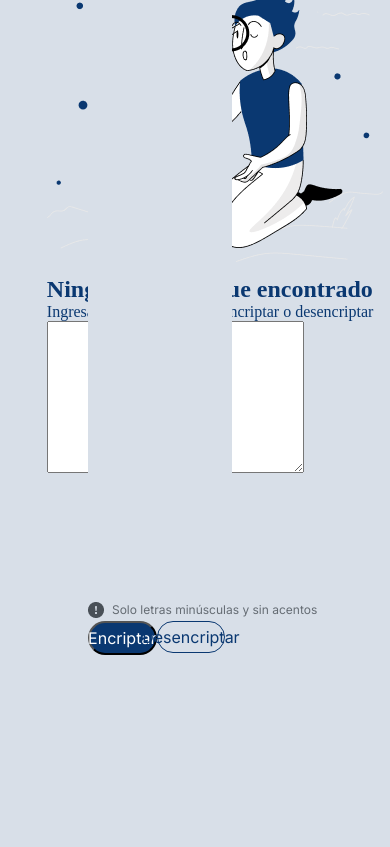
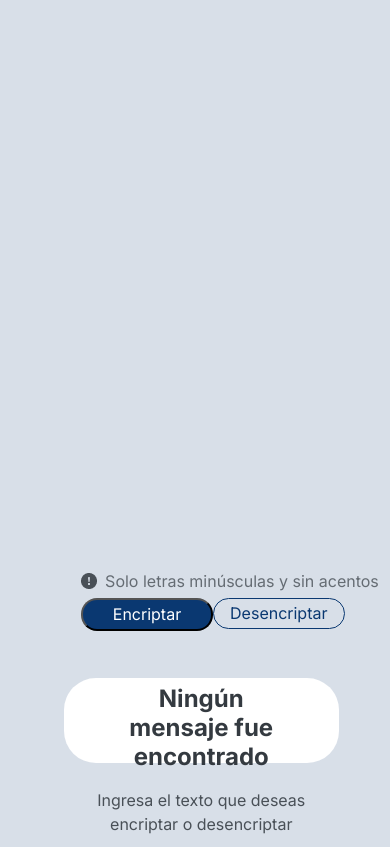
Before and after one commit to NorPaul/Challenge_Encriptador_Texto, a plain HTML site: page index.html in a window 390 px wide. Shown: the part 72-919 px from the top of the page. Before the commit the page ends 884 px from the top, so only its background shows below. Drawn offline with Linux system fonts and the light colour scheme.

Commit message:
Actualizacion responsive (solo tablet)

```diff
--- a/index.html
+++ b/index.html
@@ -42,8 +42,10 @@
 
             <div class="presentacion_Contenido_Salida">
                 <img class="presentacion_Contenido_Salida_Imagen" src="Assets/Muñeco.png" alt="Imagen de una persona buscando con una lupa">
+                <div class="mensaje_Encriptado" id="mensaje_Encriptado">
                     <h2 class="presentacion_Contenido_Salida_Titulo">Ningún mensaje fue encontrado</h2>
                     <p class="presentacion_Contenido_Salida_Texto">Ingresa el texto que deseas encriptar o desencriptar</p>
+                   <!--
                     <textarea
                     class="presentacion_Contenido_Salida_Texto"
                     name="mensaje"
@@ -51,6 +53,8 @@
                     cols="30"
                     rows="10">
                     </textarea>
+                    -->
+                </div>
             </div>
         </section>
     </main>
--- a/styles/styles.css
+++ b/styles/styles.css
@@ -152,16 +152,123 @@ body{
     padding: 1.8%;
 }
 
-@media (max-width: 1200px){
-    .header_Imagen{
-        width: 32px;
+.presentacion_Contenido_Salida{
+    display: flex;
+    justify-content: center;
+    position: absolute;
+    width: 30%;
+    height: 90%;
+    left: 60%;
+    top: 5%;
+    background: #FFFFFF;
+    box-shadow: 0px 24px 32px -8px rgba(0, 0, 0, 0, 0.08);
+    border-radius: 32px;
+}
+
+.presentacion_Contenido_Salida img{
+    position: absolute;
+    width: 80%;
+    height: 50%;
+    top: 15%;
+}
+
+.mensaje_Encriptado{
+    display: flex;
+    flex-direction: column;
+    align-items: center;
+    justify-content: center;
+    padding: 1%;
+    gap: 16px;
+    position: absolute;
+    width: 100%;
+    top: 65%;
+    text-align: center;
+}
+
+.mensaje_Encriptado h2{
+    width: 60%;
+    font-family: var(--fuente_Inter);
+    font-style: normal;
+    font-weight: 700;
+    font-size: 24px;
+    line-height: 120%;
+    text-align: center;
+    color: #343A40;
+}
+
+.mensaje_Encriptado p{
+    width: 80%;
+    font-family: var(--fuente_Inter);
+    font-style: normal;
+    font-weight: 400;
+    font-size: 16px;
+    line-height: 150%;
+    text-align: center;
+    color: #495057;
+}
+
+/*Responsive design*/
+@media (max-width: 57.5cm){
+    .presentacion_Contenido{
+        display: flex;
+        flex-direction: row;
     }
 
-}
+    .presentacion_Contenido_Entrada{
+        width: 100%;
+    }
 
-@media (max-width: 600px){
+    .presentacion_Contenido_Entrada_Texto{
+        width: 80%;
+        height: 60%;
+        left: 10%;
+        top: 5%;
+    }
 
-    .header_Imagen{
-        width: 32px;
+    .presentacion_Contenido_Entrada_Terminos{
+        width: 80%;
+        left: 10%;
+        top: 67%;
+    }
+
+    .presentacion_Contenido_Entrada_Terminos p{
+        font-size: 16px;
+    }
+
+    .presentacion_Contenido_Entrada_Botones{
+        width: 80%;
+        left: 10%;
+        top: 70%;
+    }
+
+    .boton_Encriptar,
+    .boton_Desencriptar{
+        width: 48%;
+        border-radius: 16px;
+    }
+
+    .boton_Encriptar:hover,
+    .boton_Desencriptar:hover{
+        margin: 0.3%;
+        width: 47.5%;
+        padding: 1.8%;
+    }
+
+    .presentacion_Contenido_Salida{
+        width: 80%;
+        height: 10%;
+        left: 5%;
+        top: 80%;
+    }
+
+    .presentacion_Contenido_Salida img{
+        top: 0;
+        display: none;
+        visibility: hidden;
+    }
+
+    .mensaje_Encriptado{
+        width: 100%;
+        top: 5%;
     }
 }
```
Lines whose indentation alone changed are shown as unchanged.
